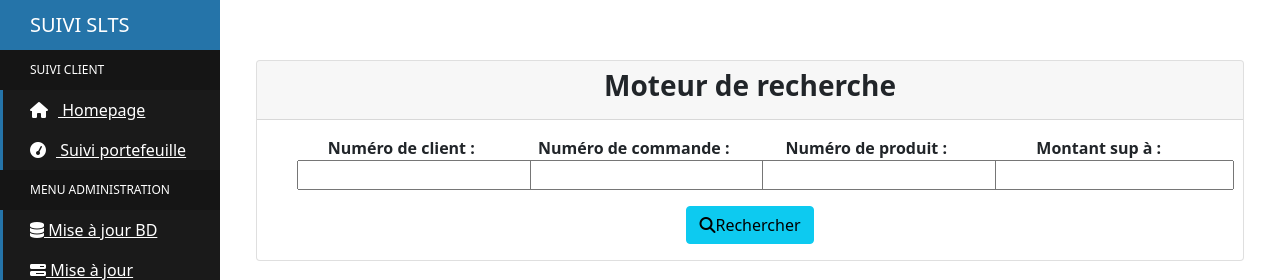
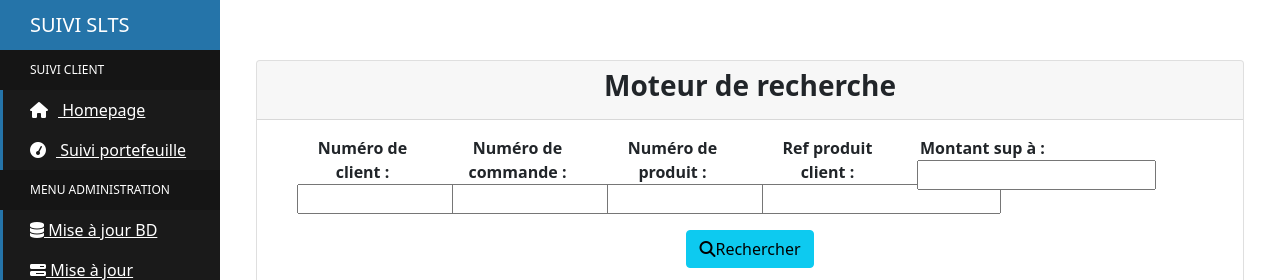
Before and after one commit to RodWeb53/suivi, a Django app: template templates/portefeuille/suivi.html in a window 1280 px wide. Shown: the top 280 px of the page. Run offline with Django 4.2, Linux system fonts and the light colour scheme; the template is opened without the code that fills it: values that come from a table or form of the project are taken from there, others are empty; the visitor is signed in with stand-in values (Sample User, id 1); some libraries are stand-ins or nearby versions.

Commit message:
Ajout d'une fonctionnalité de recherche

```diff
--- a/portefeuille/forms/recherche.py
+++ b/portefeuille/forms/recherche.py
@@ -7,3 +7,4 @@ class ClientSearchForm(forms.Form):
     produit = forms.CharField(label="Numéro du produit", required=True)
     commande = forms.CharField(label="Numéro de commande", required=True)
     montant = forms.CharField(label="Montant sup à", required=True)
+    ref_interne = forms.CharField(label="Ref produit client", required=True)
--- a/templates/portefeuille/suivi.html
+++ b/templates/portefeuille/suivi.html
@@ -17,16 +17,19 @@
                     <div class="container">
 
                         <div class="row text-center">
-                            <div class="col-sm-3">
+                            <div class="col-sm-2">
                                 <P class="fw-bold">Numéro de client : {{ form.client }}</P>
                             </div>
-                            <div class="col-sm-3">
+                            <div class="col-sm-2">
                                 <P class="fw-bold">Numéro de commande : {{ form.commande }}</P>
                             </div>
-                            <div class="col-sm-3">
+                            <div class="col-sm-2">
                                 <p class="fw-bold">Numéro de produit : {{ form.produit }}</p>
                             </div>
-                            <div class="col-sm-3">
+                            <div class="col-sm-2">
+                                <p class="fw-bold">Ref produit client : {{ form.ref_interne }}</p>
+                            </div>
+                            <div class="col-sm-2">
                                 <p class="fw-bold">Montant sup à : {{ form.montant }}</p>
                             </div>
                         </div>
```
Also changed, not shown: portefeuille/views/portefeuille.py (+18 -72 lines).
